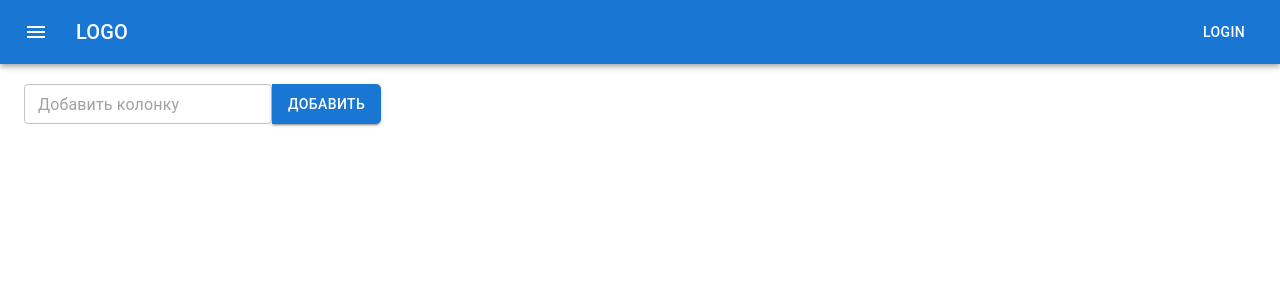
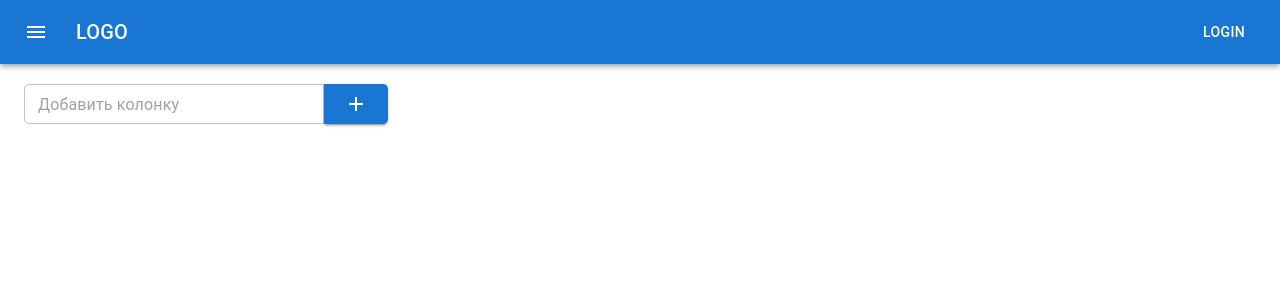
Before and after one commit to DaniyelGit/Todolist, a React (Create React App) app: page / in a window 1280 px wide. Shown: the top 300 px of the page. Built offline with nearby package versions, Linux system fonts and the light colour scheme.

Commit message:
refactor styles

```diff
--- a/src/App.tsx
+++ b/src/App.tsx
@@ -8,8 +8,9 @@ import {
 import {useDispatch, useSelector} from "react-redux";
 import {AppRootStateType} from "./redux/store";
 import {TodolistDomainType} from "./redux/reducers/todolists-reducer";
-import {AppBar, Box, Button, Container, IconButton, Toolbar, Typography} from "@mui/material";
+import {Card, CardContent, Container} from "@mui/material";
 import {Header} from "./components/Header/Header";
+import Grid from '@mui/material/Unstable_Grid2';
 
 
 export const App = () => {
@@ -21,24 +22,38 @@ export const App = () => {
       dispatch(addTodoAC(titleValue));
    }, [dispatch]);
 
+   const gridStyles = {
+      display: 'grid',
+      gridTemplateColumns: 'repeat(4, 1fr)',
+      gap: '20px',
+   }
+
    return (
       <div className="App">
          <Header/>
          <div style={{marginTop: 20}}>
             <Container maxWidth="xl">
-               <div>
+               <div style={{marginBottom: 50}}>
                   <AddItemForm addItem={addTodolist}/>
                </div>
+                  <Grid container sx={gridStyles}>
                      {
                         todolists.map(tl => {
                            return (
+                              <Grid>
+                                 <Card>
+                                    <CardContent>
                                        <Todolist
                                           key={tl.id}
                                           todolist={tl}
                                        />
+                                    </CardContent>
+                                 </Card>
+                              </Grid>
                            );
                         })
                      }
+                  </Grid>
             </Container>
          </div>
       </div>
--- a/src/components/AddItemForm/AddItemForm.tsx
+++ b/src/components/AddItemForm/AddItemForm.tsx
@@ -1,6 +1,9 @@
 import React, {ChangeEvent, KeyboardEvent, memo, useState} from 'react';
 import s from "../Todolist/Todolist.module.css";
 import {Button, TextField} from "@mui/material";
+import Add from '@mui/icons-material/Add';
+import styled, {css} from "styled-components";
+
 
 type AddItemFormPropsType = {
    addItem: (titleValue: string) => void
@@ -48,18 +51,25 @@ export const AddItemForm = memo((props: AddItemFormPropsType) => {
             onChange={changeValueInputHandler}
             onKeyPress={onKeyPressHandler}
             error={error}
-            id="outlined-error"
             label={errorText}
             placeholder="Добавить колонку"
             variant="outlined"
             size="small"
+            sx={{
+               maxWidth: '300px',
+               width: '100%',
+               "& .MuiOutlinedInput-root": {
+                  borderRadius: "5px 0px 0px 5px",
+               },
+            }}
          />
          <Button
             sx={{borderRadius: '0px 5px 5px 0px'}}
             variant="contained"
             onClick={addItemHandler}
             size="medium"
-         >Добавить
+         >
+            <Add/>
          </Button>
       </div>
    );
--- a/src/components/EditableSpan/EditableSpan.tsx
+++ b/src/components/EditableSpan/EditableSpan.tsx
@@ -1,4 +1,5 @@
 import React, {ChangeEvent, KeyboardEvent, memo} from 'react';
+import {TextField} from "@mui/material";
 
 type EditableSpanPropsType = {
    oldTitle: string
@@ -31,12 +32,14 @@ export const EditableSpan = memo((props: EditableSpanPropsType) => {
 
    return (
       edit
-         ? <input type="text"
-                  value={newTitle}
-                  onChange={onChangeHandler}
-                  autoFocus
-                  onBlur={editHandler}
-                  onKeyPress={onKeyPressHandler}
+         ? <TextField type="text"
+                      value={newTitle}
+                      onChange={onChangeHandler}
+                      autoFocus
+                      onBlur={editHandler}
+                      onKeyPress={onKeyPressHandler}
+                      variant={'standard'}
+                      size={'small'}
          />
          : <span onDoubleClick={editHandler}>{oldTitle}</span>
    );
--- a/src/components/Tasks/Tasks.tsx
+++ b/src/components/Tasks/Tasks.tsx
@@ -35,10 +35,10 @@ export const Tasks = memo((props: TasksPropsType) => {
 
 
    return (
-      <li key={task.id} className={task.status === TaskStatuses.Completed ? s.taskIsDone : ''}>
-         <Button onClick={removeTaskHandler}>x</Button>
+      <li key={task.id} className={`${s.task} ${task.status === TaskStatuses.Completed ? s.taskIsDone : ''}`}>
          <CheckBox checked={task.status} changeStatusTaskHandler={changeStatusTaskHandler}/>
          <EditableSpan oldTitle={task.title} callBack={updateTitleTaskHandler}/>
+         <Button onClick={removeTaskHandler}>x</Button>
       </li>
    );
 });
--- a/src/components/Todolist/Todolist.module.css
+++ b/src/components/Todolist/Todolist.module.css
@@ -30,3 +30,12 @@
 .wrapperAddItemForm {
     display: flex;
 }
+
+.task {
+    display: flex;
+    margin-bottom: 10px;
+}
+
+.task span {
+    flex-grow: 1;
+}
--- a/src/components/Todolist/Todolist.tsx
+++ b/src/components/Todolist/Todolist.tsx
@@ -1,6 +1,5 @@
 import React, {memo, useCallback} from "react";
 import s from './Todolist.module.css';
-import {Button} from "../Button";
 import {AddItemForm} from "../AddItemForm/AddItemForm";
 import {EditableSpan} from "../EditableSpan/EditableSpan";
 import {FilterValuesType, TodolistDomainType} from "../../redux/reducers/todolists-reducer";
@@ -11,6 +10,11 @@ import {AppRootStateType} from "../../redux/store";
 import {addTaskAC, changeTaskStatusAC, changeTaskTitleAC, removeTaskAC} from "../../redux/actions/actionsTasks";
 import {changeFilterTodoAC, changeTodoTitleAC, removeTodoAC} from "../../redux/actions/actionsTodolists";
 import {TaskStatuses, TaskType} from "../../api/todolists-api";
+import {IconButton} from "@mui/material";
+import {Delete} from "@mui/icons-material";
+import {Button} from "../Button";
+import styled from "styled-components";
+
 
 
 type TodolistPropsType = {
@@ -84,14 +88,16 @@ export const Todolist = memo((props: TodolistPropsType) => {
                   callBack={changeTodolistTitle}
                />
             </h3>
-            <Button onClick={removeTodolist}>X</Button>
+            <IconButton aria-label="delete" color={"error"}>
+               <Delete />
+            </IconButton>
          </div>
          <div className={s.wrapper}>
-            <AddItemForm addItem={addTask}/>
+            <AddItemForm addItem={addTask} />
          </div>
-         <ul>
+         <TasksList>
             {mappedTasks}
-         </ul>
+         </TasksList>
          <div style={{display: 'flex', gap: '5px'}}>
             <Button className={filter === 'all' ? s.activeFilter : ''}
                     onClick={() => changeFilter('all')}
@@ -113,3 +119,9 @@ export const Todolist = memo((props: TodolistPropsType) => {
       </div>
    );
 });
+
+const TasksList = styled.ul`
+  margin: 0;
+  padding: 5px 0 20px 0;
+  list-style: none;
+`
```
Also changed, not shown: src/App.css (line endings or trailing spaces). Lines whose indentation alone changed are shown as unchanged.
